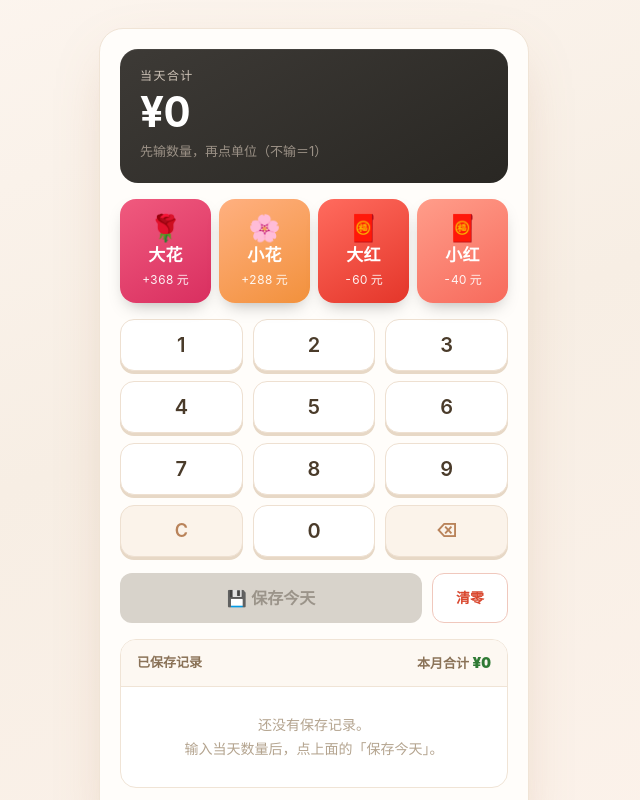
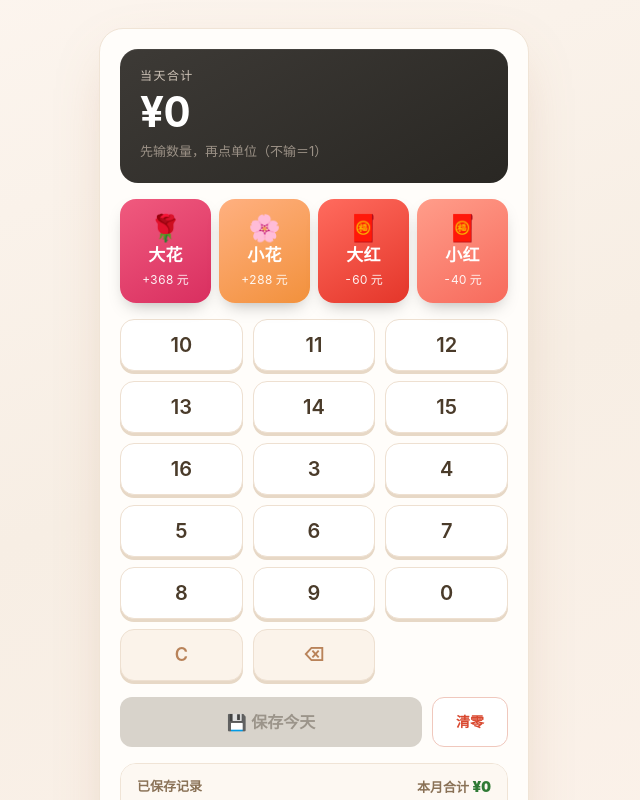
Before and after one commit to yinlubin1989/txserver, a Next.js app: page /calc in a window 1280 px wide. Shown: the top 800 px of the page, without its empty margins (326-966 px from the left). Built offline with nearby package versions, Linux system fonts and the light colour scheme.

Commit message:
feat: 数字键盘去掉1/2，新增10-16快捷数量键

```diff
--- a/app/calc/CalcApp.tsx
+++ b/app/calc/CalcApp.tsx
@@ -28,6 +28,9 @@ const UNITS: UnitDef[] = [
   { kind: "redBig", label: "大红", emoji: "🧧", unit: -60 },
   { kind: "redSmall", label: "小红", emoji: "🧧", unit: -40 },
 ];
+
+const QUICK_KEYS = ["10", "11", "12", "13", "14", "15", "16"];
+const DIGIT_KEYS = ["3", "4", "5", "6", "7", "8", "9", "0"];
 
 const STORAGE_KEY = "txserver-calc-daily-v2";
 
@@ -178,6 +181,11 @@ export default function CalcApp() {
       if (prev === "0") return d;
       return prev + d;
     });
+  }, []);
+
+  const setQuick = useCallback((v: string) => {
+    playTone(660, 0.06);
+    setInput(v);
   }, []);
 
   const backspace = useCallback(() => {
@@ -334,16 +342,18 @@ export default function CalcApp() {
 
         {/* 数字键盘 */}
         <div className={styles.keypad}>
-          {["1", "2", "3", "4", "5", "6", "7", "8", "9"].map((d) => (
+          {QUICK_KEYS.map((v) => (
+            <button key={v} className={styles.key} onClick={() => setQuick(v)}>
+              {v}
+            </button>
+          ))}
+          {DIGIT_KEYS.map((d) => (
             <button key={d} className={styles.key} onClick={() => pressDigit(d)}>
               {d}
             </button>
           ))}
           <button className={`${styles.key} ${styles.keyFn}`} onClick={clearInput}>
             C
-          </button>
-          <button className={styles.key} onClick={() => pressDigit("0")}>
-            0
           </button>
           <button className={`${styles.key} ${styles.keyFn}`} onClick={backspace}>
             ⌫
```
